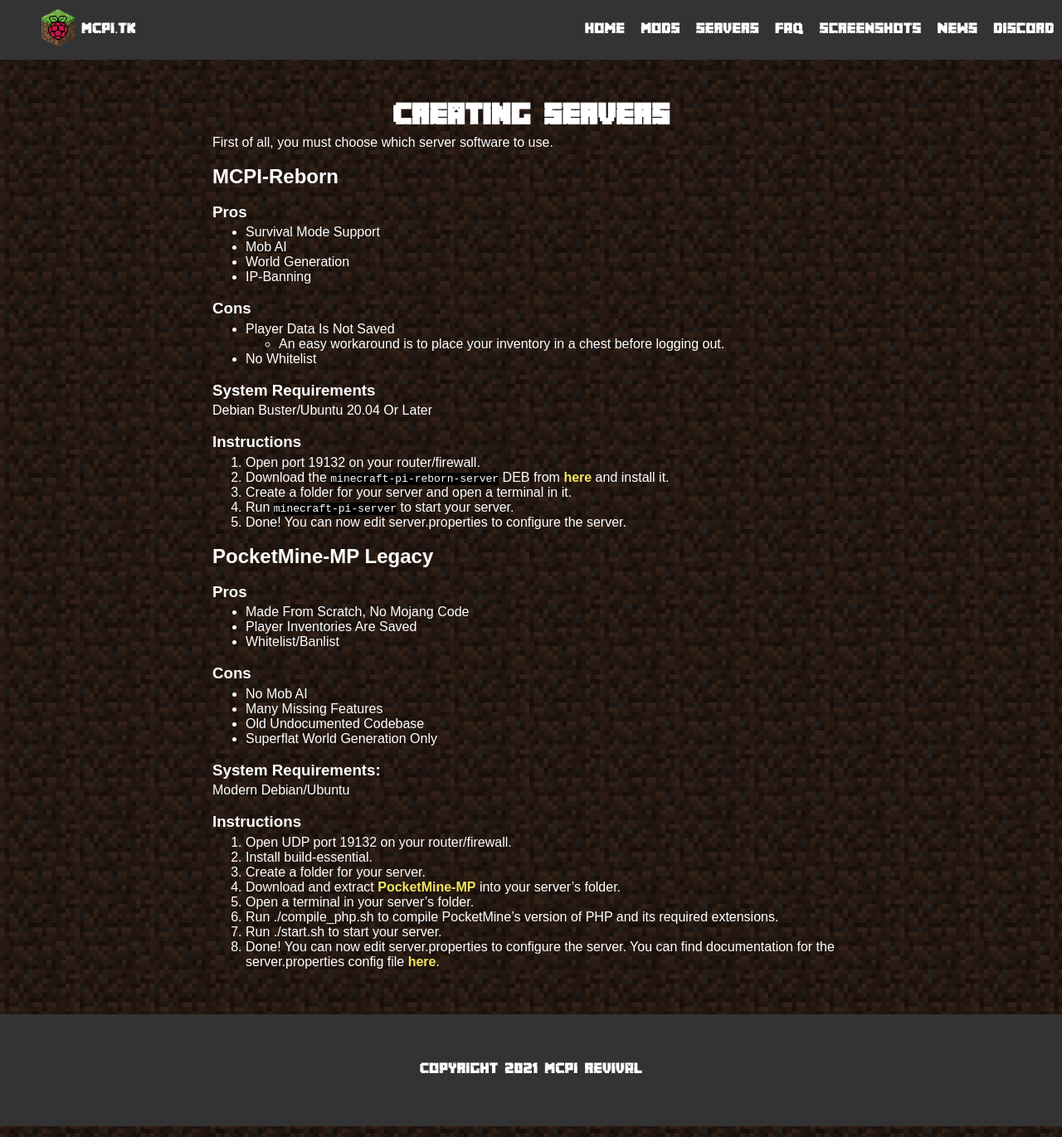
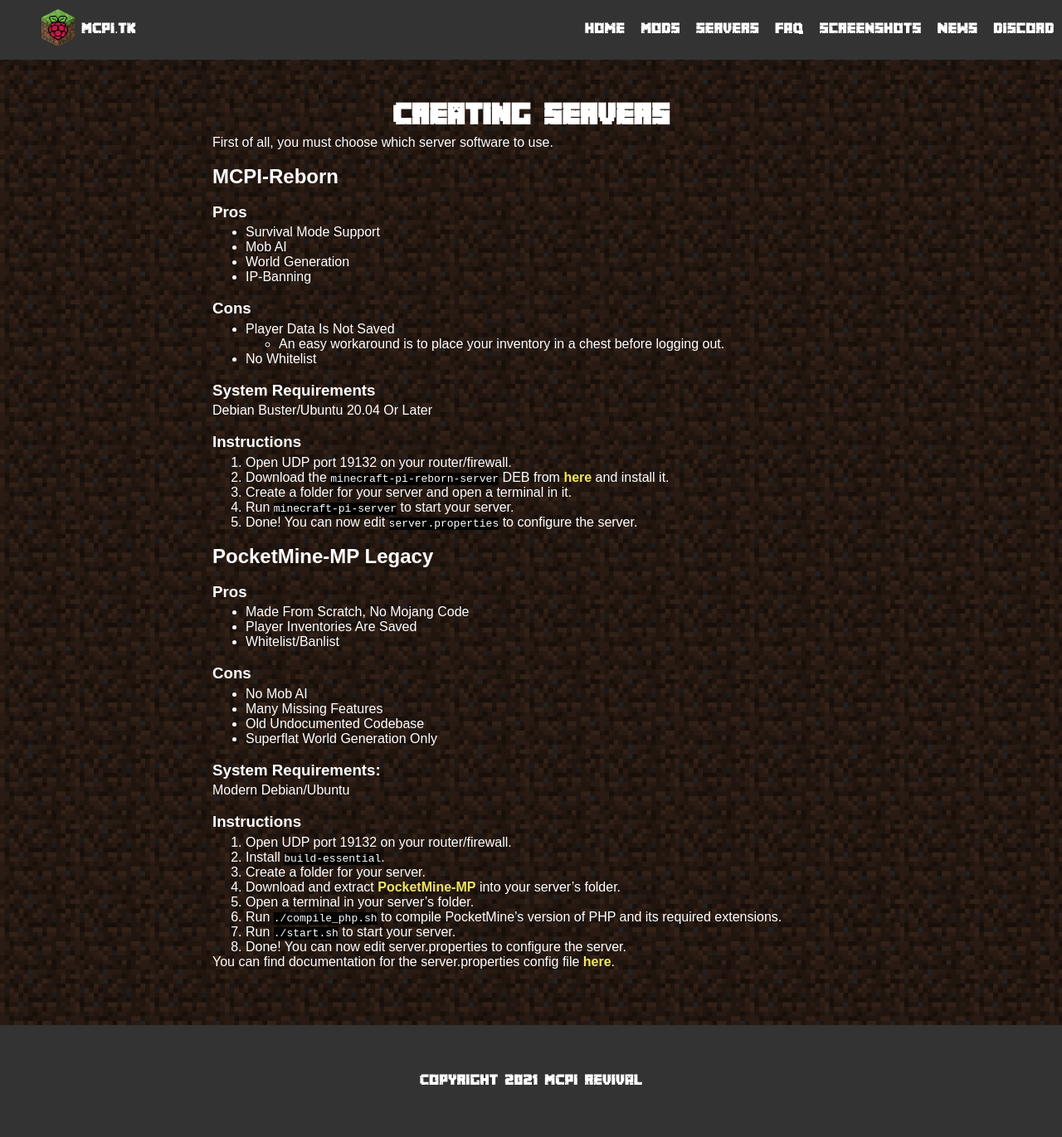
Before and after one commit to MCPI-Revival/mcpi-revival.github.io, a Jekyll site: the page built from howto/creating-servers.md, in a window 1280 px wide. Shown: the whole page at 83% size. Built offline with Jekyll 4.4.1, drawn with Linux system fonts in a browser that asks for light colours.

```diff
--- a/howto/creating-servers.md
+++ b/howto/creating-servers.md
@@ -23,11 +23,11 @@ First of all, you must choose which server software to use.
 Debian Buster/Ubuntu 20.04 Or Later
 
 ### Instructions
-1. Open port 19132 on your router/firewall.
+1. Open UDP port 19132 on your router/firewall.
 2. Download the ``minecraft-pi-reborn-server`` DEB from [here](https://jenkins.thebrokenrail.com/job/minecraft-pi-reborn/job/master/lastSuccessfulBuild/artifact/out/deb) and install it.
 3. Create a folder for your server and open a terminal in it.
 4. Run ``minecraft-pi-server`` to start your server.
-5. Done! You can now edit server.properties to configure the server.
+5. Done! You can now edit ``server.properties`` to configure the server.
 
 ## PocketMine-MP Legacy
 
@@ -47,11 +47,12 @@ Modern Debian/Ubuntu
 
 ### Instructions
 1. Open UDP port 19132 on your router/firewall.
-2. Install build-essential.
+2. Install ``build-essential``.
 3. Create a folder for your server.
 4. Download and extract [PocketMine-MP](https://github.com/MCPI-Devs/PocketMine-MP/archive/thebrokenrail.zip) into your server's folder.
 5. Open a terminal in your server's folder.
-6. Run ./compile_php.sh to compile PocketMine's version of PHP and its required extensions.
-7. Run ./start.sh to start your server.
+6. Run ``./compile_php.sh`` to compile PocketMine's version of PHP and its required extensions.
+7. Run ``./start.sh`` to start your server.
 8. Done! You can now edit server.properties to configure the server.
+
 You can find documentation for the server.properties config file [here](https://web.archive.org/web/20150623012407/http://pocketmine-mp.readthedocs.org:80/en/latest/config.html#server-properties).
```
Also changed, not shown: faq.md (+3 -5 lines).
